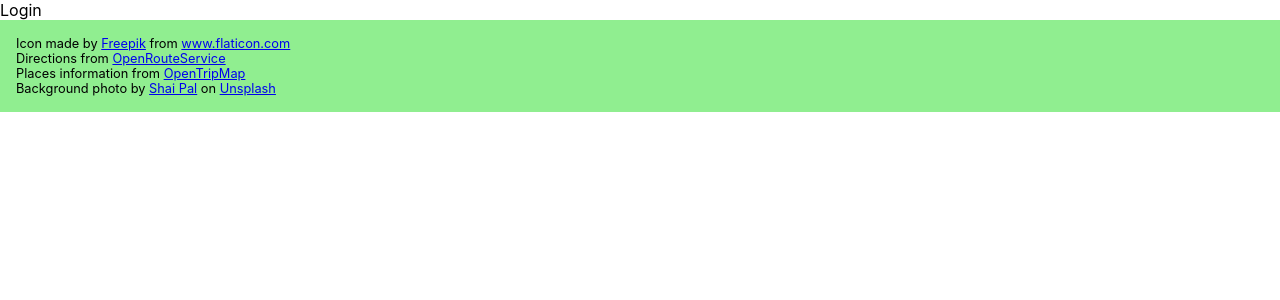
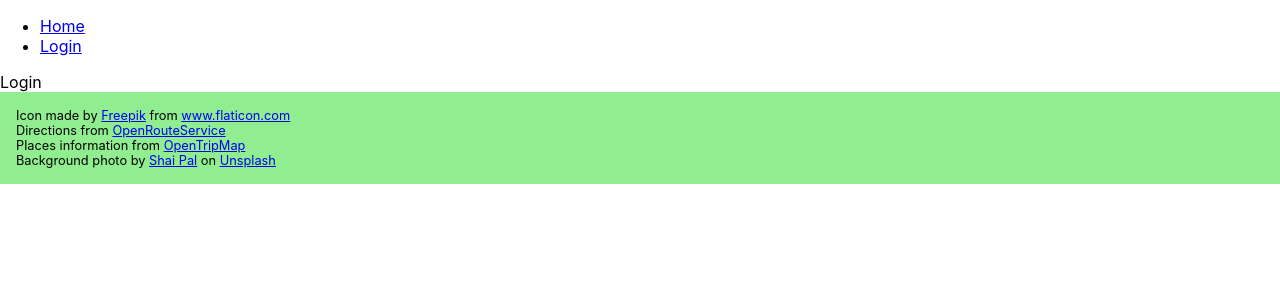
Before and after one commit to cbaggini/itinerary-generator-react, a React (Create React App) app: page /login in a window 1280 px wide. Shown: the top 300 px of the page. Built offline with nearby package versions, Linux system fonts and the light colour scheme; no server answers.

Commit message:
Added basic navbar

```diff
--- a/src/Context.js
+++ b/src/Context.js
@@ -7,7 +7,7 @@ const baseURL =
 
 export const myContext = createContext({});
 export default function Context(props) {
-  const [userObject, setUserObject] = useState({});
+  const [userObject, setUserObject] = useState();
 
   useEffect(() => {
     fetch(baseURL + "getuser", {
--- a/src/NavBar.js
+++ b/src/NavBar.js
@@ -1,7 +1,36 @@
-import React from "react";
+import React, { useContext } from "react";
+import { Link } from "react-router-dom";
+import { myContext } from "./Context";
 
 const NavBar = () => {
-  return <div></div>;
+  const userObject = useContext(myContext);
+
+  const logout = () => {
+    fetch("https://o-auth-video-backend.herokuapp.com/auth/logout", {
+      credentials: "include",
+    }).then((res) => {
+      if (res.data === "done") {
+        window.location.href = "/";
+      }
+    });
+  };
+
+  return (
+    <nav>
+      <ul>
+        <li>
+          <Link to="/">Home</Link>
+        </li>
+        {userObject ? (
+          <li onClick={logout}>Logout </li>
+        ) : (
+          <li>
+            <Link to="/login">Login</Link>
+          </li>
+        )}
+      </ul>
+    </nav>
+  );
 };
 
 export default NavBar;
```
